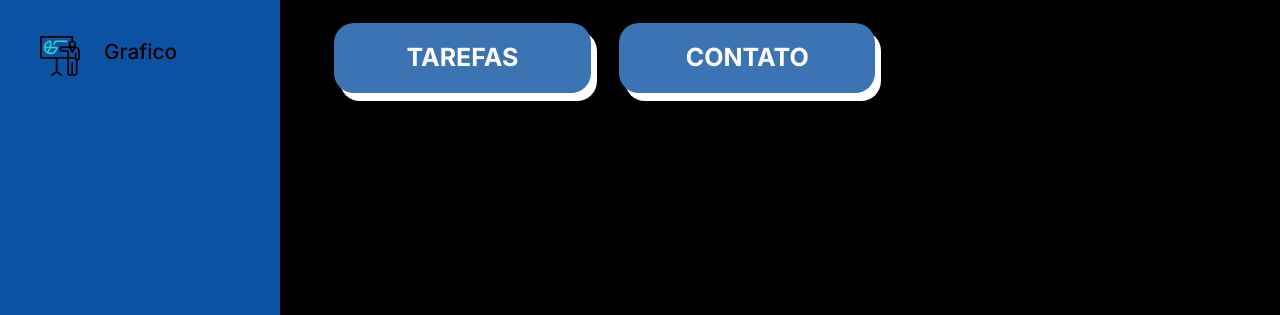
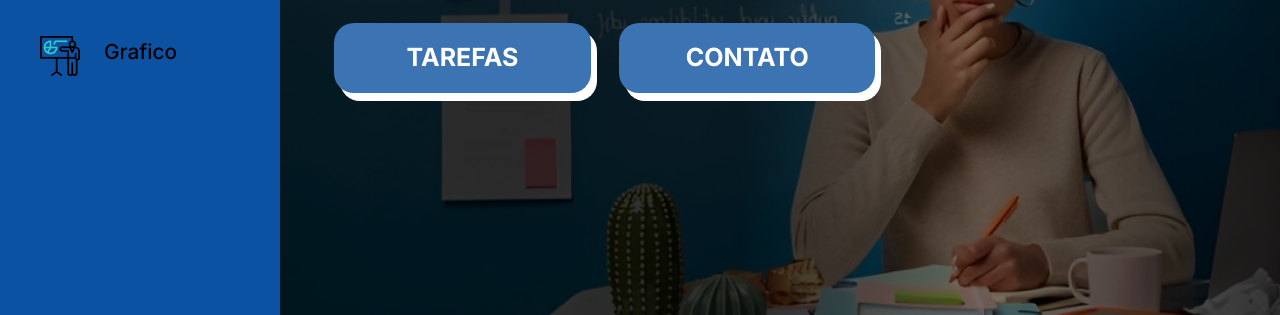
Before and after one commit to derekH13/meu-todoList, a plain HTML site: page index.html in a window 1280 px wide. Shown: the part 485-800 px from the top of the page. Drawn offline with nearby package versions, Linux system fonts and the light colour scheme; the site is published under a folder, as on GitHub Pages, so addresses that start at the root find nothing.

Commit message:
imagem de fundo index

```diff
--- a/css/todolist.css
+++ b/css/todolist.css
@@ -8,11 +8,15 @@
 .ladding-page{
     height: 100%;
     width: calc(100% - 280px);
-    background-image: url('/img/FUNDO-TODOLIST.png');
+    overflow: hidden;
     background-size: cover;
     background-repeat: no-repeat;
     position: absolute;
     opacity: .7;
+}
+
+.ladding-page img{
+height: 100%;
 }
 
 .conteudo-laddin{
--- a/index.html
+++ b/index.html
@@ -77,7 +77,7 @@
     </div>
 
     <div class="interface">
-        <section class="ladding-page"></section>
+        <section class="ladding-page"><img src="./img/FUNDO-TODOLIST.png" alt=""></section>
 
     </div>
 
```
